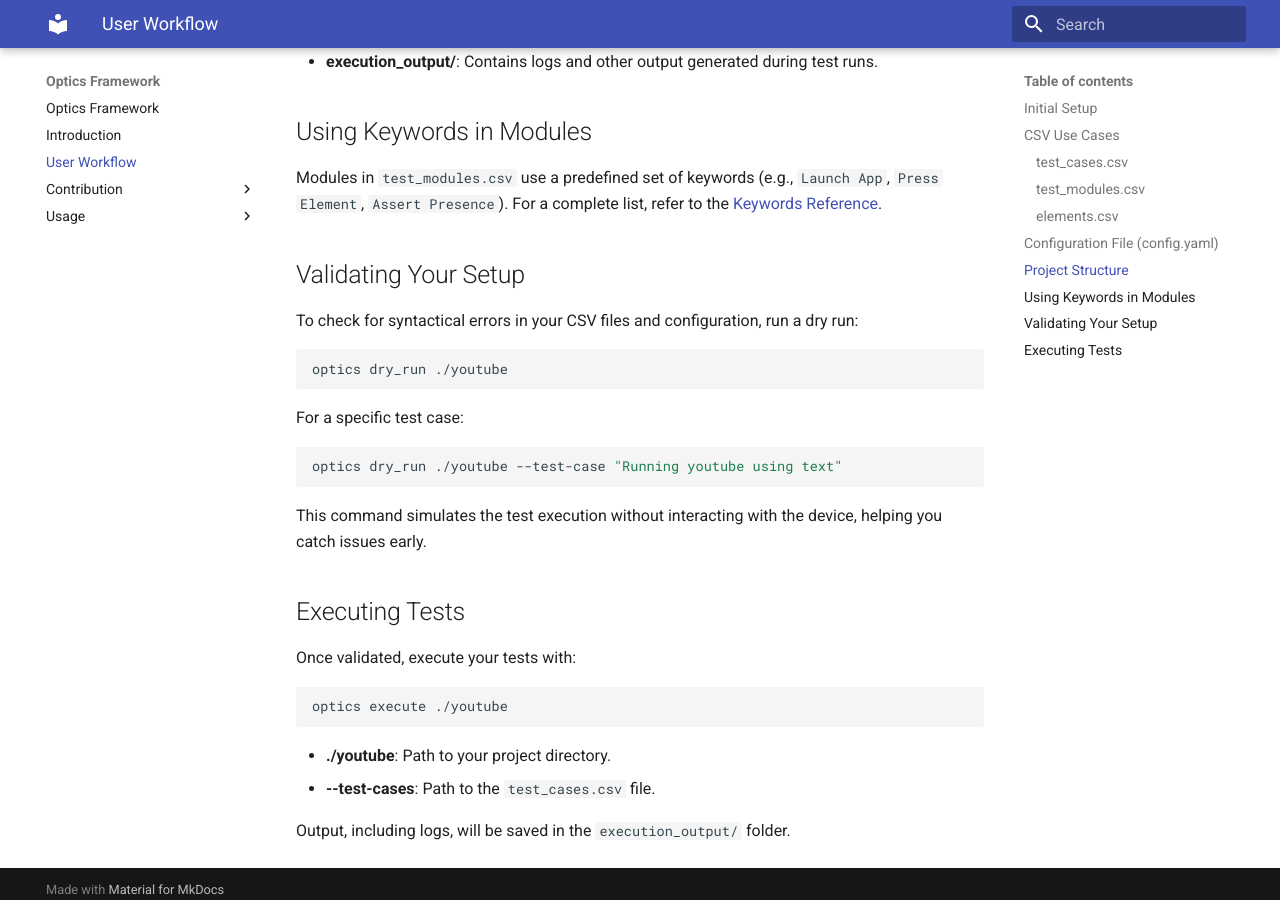
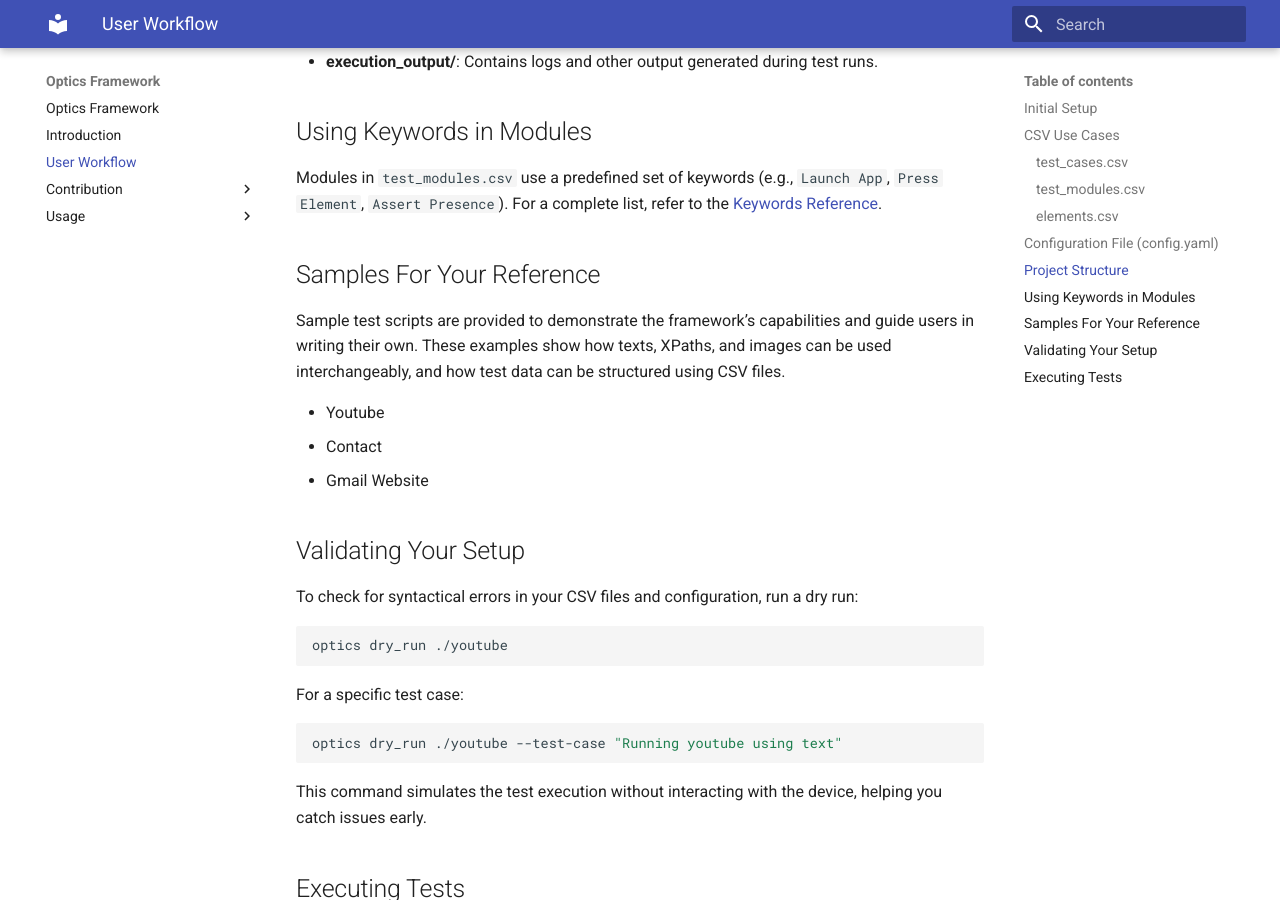
Before and after one commit to thakur-patel/optics-framework, an MkDocs documentation site: the page built from docs/user_workflow.md, in a window 1280 px wide and 900 px high, scrolled down 4051 px. Built offline with MkDocs 1.6.1 and Material for MkDocs 9.7.7, drawn with Linux system fonts in a browser that asks for light colours.

Commit message:
docs: Sample Section
chore: Sample test case Youtube

```diff
--- a/docs/user_workflow.md
+++ b/docs/user_workflow.md
@@ -180,6 +180,13 @@ Your project folder should look like this:
 
 Modules in `test_modules.csv` use a predefined set of keywords (e.g., `Launch App`, `Press Element`, `Assert Presence`). For a complete list, refer to the [Keywords Reference](usage/keyword_usage.md).
 
+## Samples For Your Reference
+Sample test scripts are provided to demonstrate the framework’s capabilities and guide users in writing their own. These examples show how texts, XPaths, and images can be used interchangeably, and how test data can be structured using CSV files.
+
+- Youtube
+- Contact
+- Gmail Website
+
 ## Validating Your Setup
 
 To check for syntactical errors in your CSV files and configuration, run a dry run:
```
Also changed, not shown: 5 other files.
